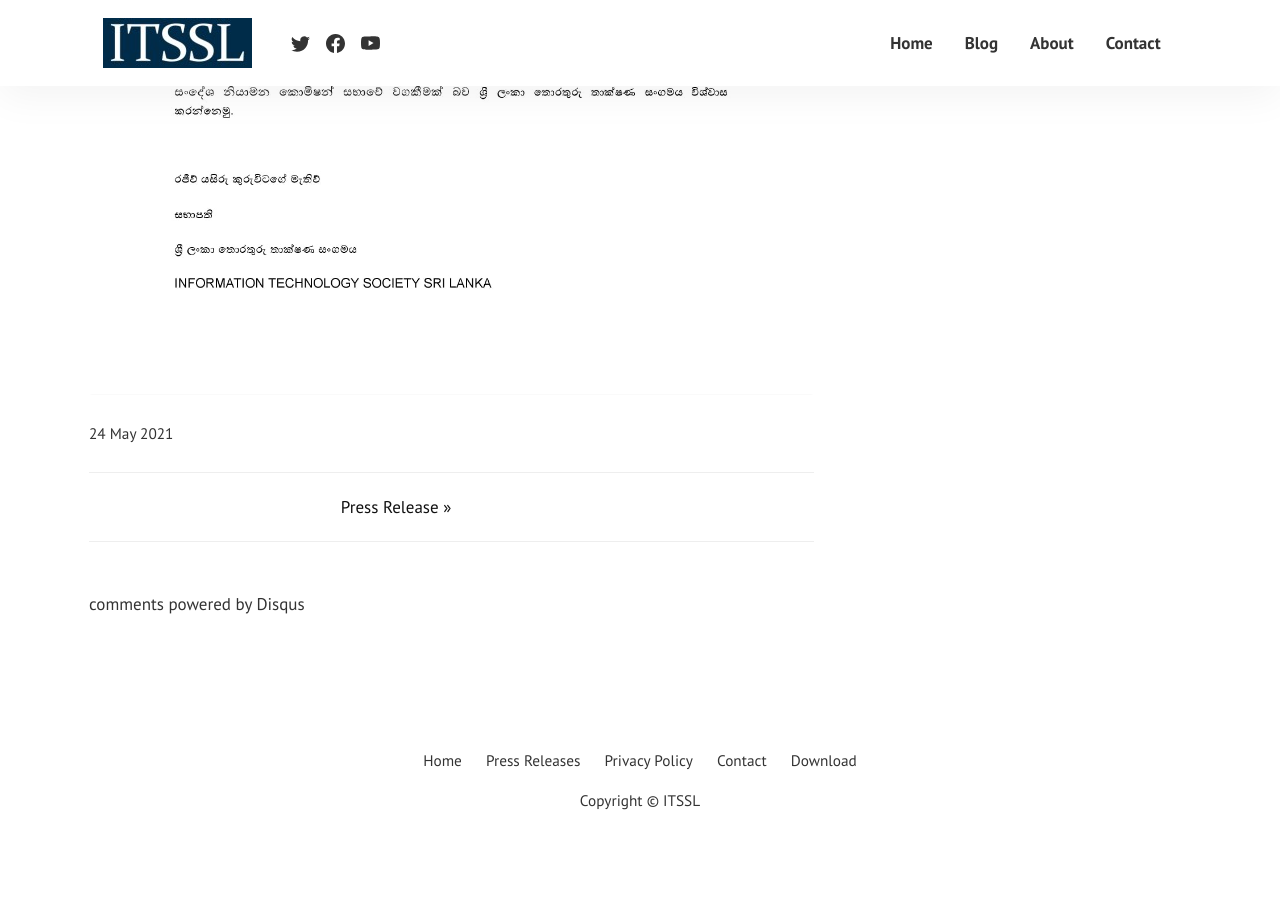
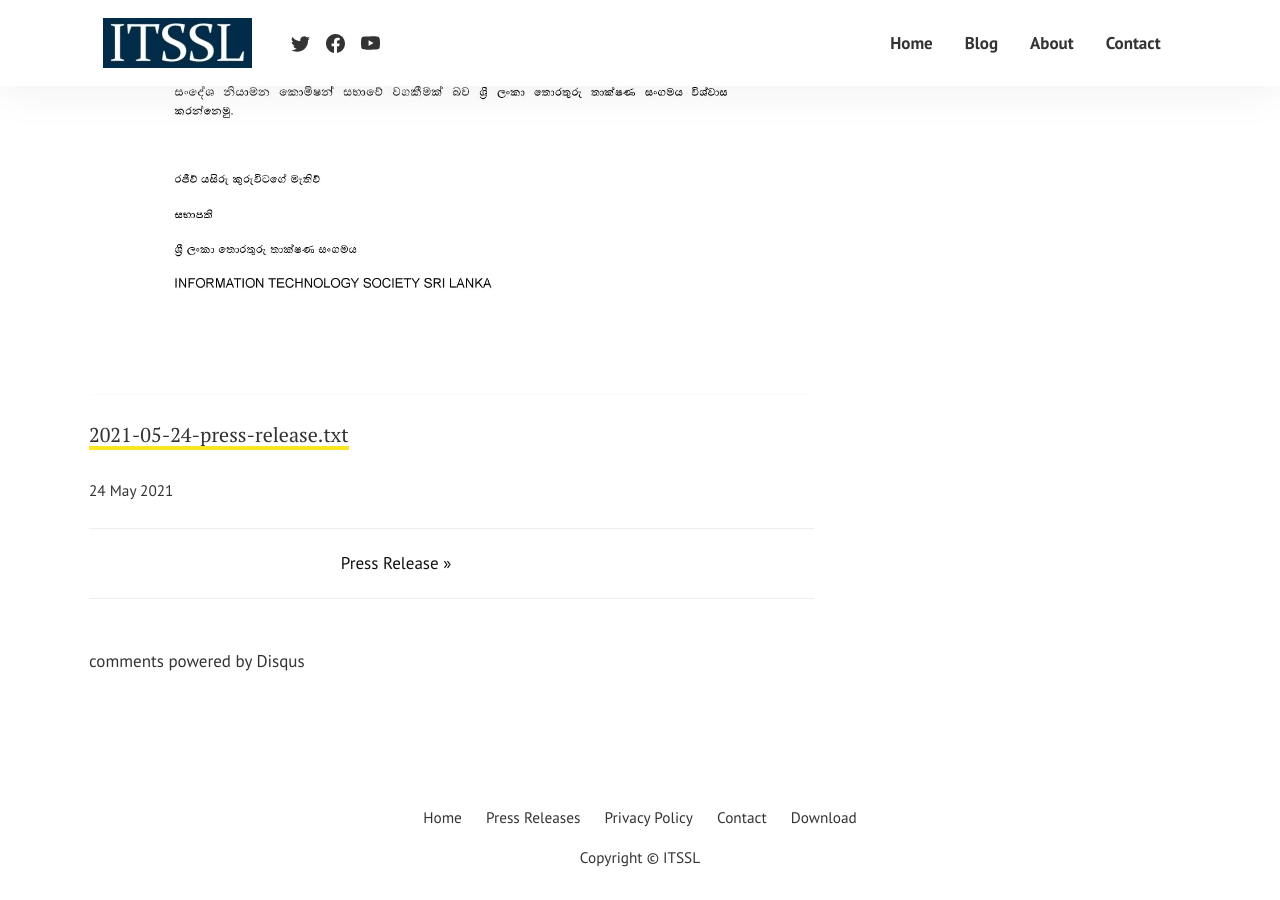
Before and after one commit to ITSSL/itssl.org, a Jekyll site: the page built from _posts/2021-05-24-2021-05-24-press-release.md, in a window 1280 px wide and 900 px high, scrolled down 936 px. Built offline with Jekyll 4.4.1, drawn with Linux system fonts in a browser that asks for light colours; comment, search, counter and statistics services are not loaded; before the commit the page ends 1779 px from its top, so only the background shows below that.

Commit message:
Update 2021-05-24-2021-05-24-press-release.md

```diff
--- a/_posts/2021-05-24-2021-05-24-press-release.md
+++ b/_posts/2021-05-24-2021-05-24-press-release.md
@@ -5,3 +5,6 @@
 image: assets/images/blog/press-cover.jpg
 ---
 <img src="https://itssl.org/assets/images/blog/2021-05-24-press.jpg" alt="අන්තර්ජාල වේගයන් මන්දගාමී වීම සම්බන්ධයෙන් විදුලි සංදේශන නියාමන කොමිෂන් සභාවේ කඩිනම් අවධානය යොමු කරන්න">
+
+
+<a href="https://raw.githubusercontent.com/ITSSL/itssl.org/main/_posts/plain_txt/2021-05-24-press-release.txt" target="_blank">2021-05-24-press-release.txt</a>
```
